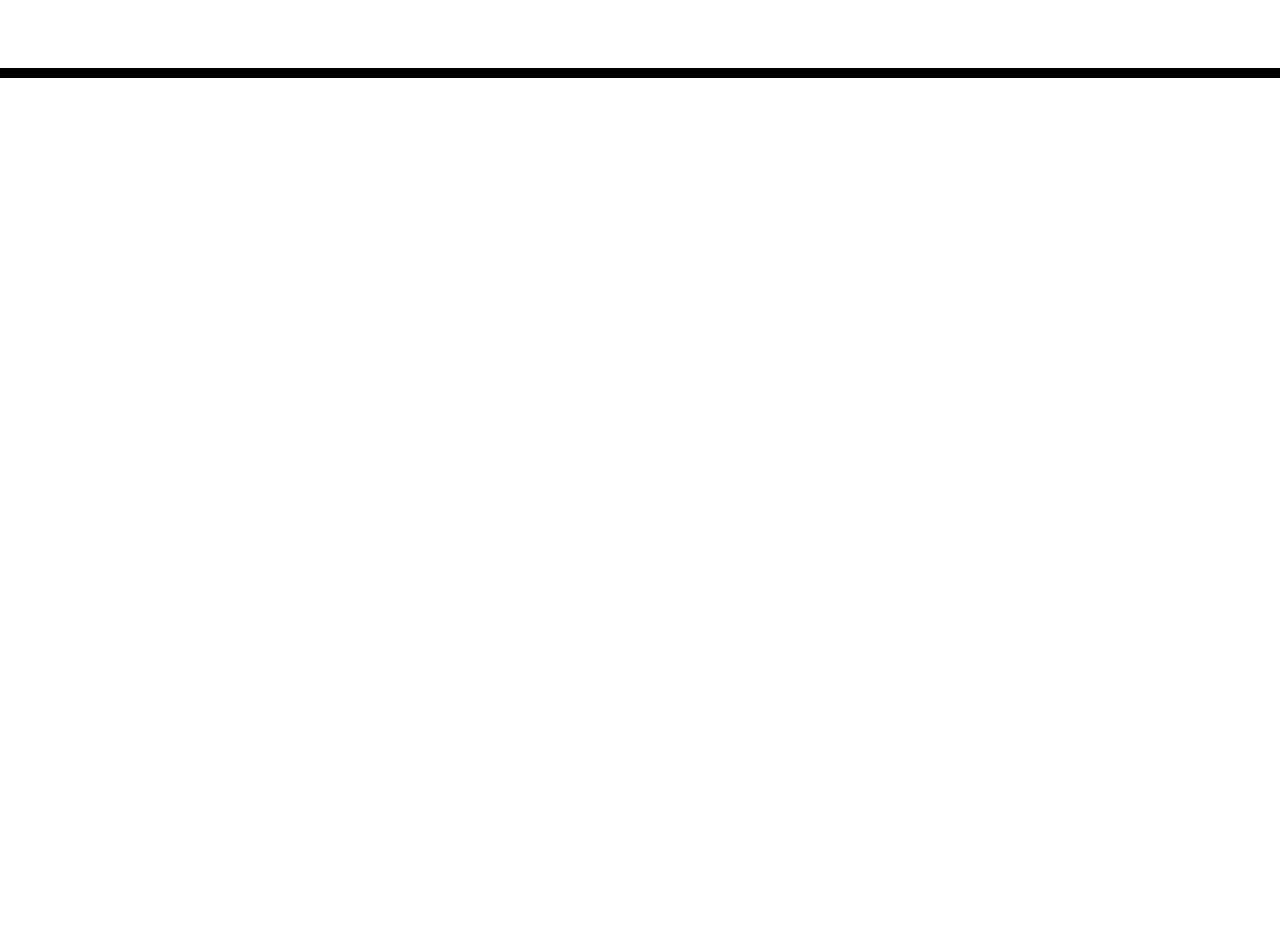
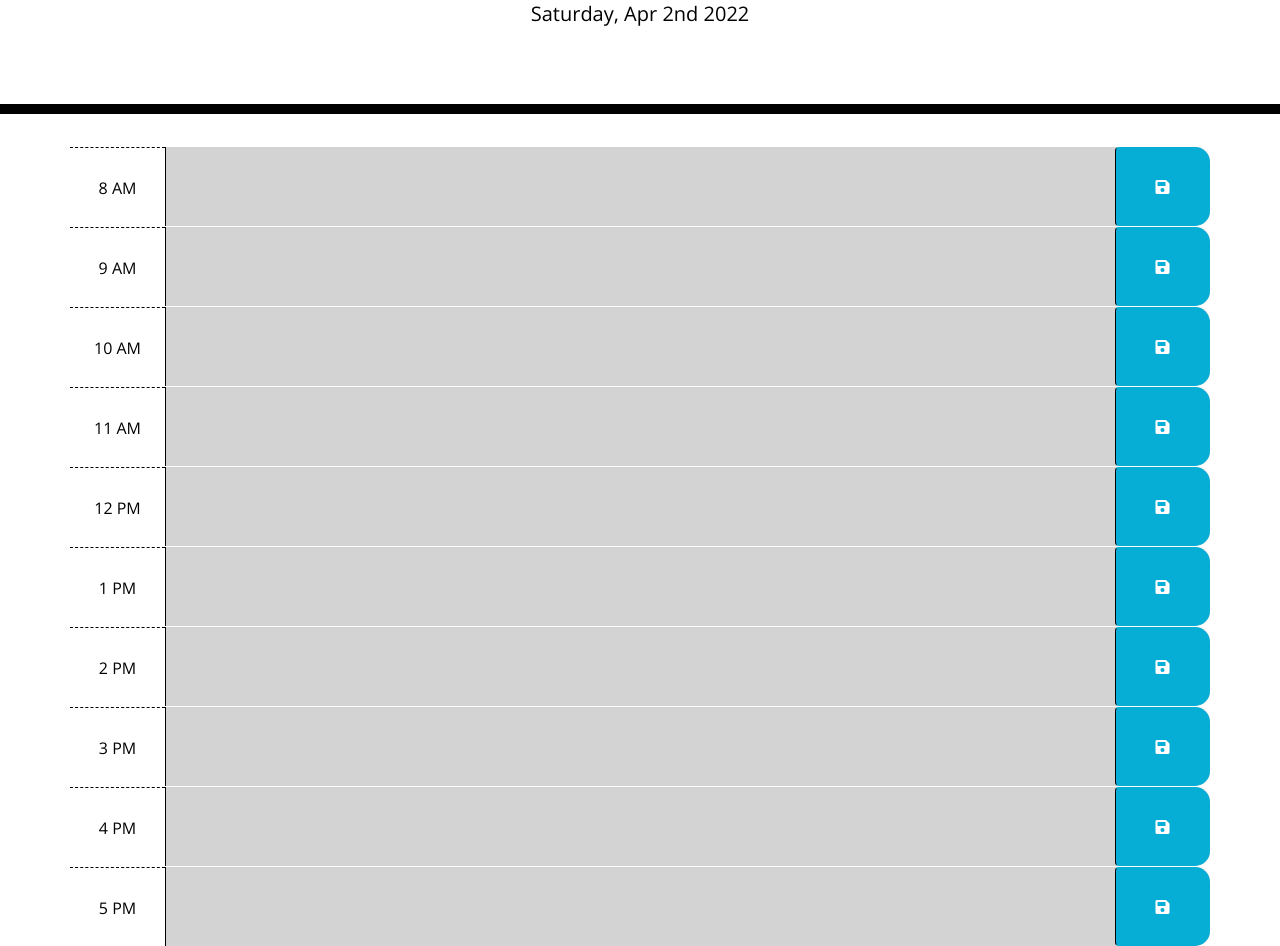
Before and after one commit to mollygove/WK5HW-Gove-Scheduler, a plain HTML site: page index.html in a window 1280 px wide. Shown: the part 190-1136 px from the top of the page. Before the commit the page ends 800 px from the top, so only its background shows below. Drawn offline with nearby package versions, Linux system fonts and the light colour scheme; files that its build step writes are made by us from their sources.

Commit message:
added code

```diff
--- a/Assets/CSS/style.css
+++ b/Assets/CSS/style.css
@@ -1,5 +1,5 @@
 body {
-  font-family: 'Open Sans', sans-serif;
+  font-family: "Open Sans", sans-serif;
   font-size: 16px;
   line-height: 1;
 }
@@ -69,3 +69,25 @@ textarea {
   font-size: 20px;
   transition: all 0.3s ease-in-out;
 }
+
+@media screen and (max-width: 768px), screen and (max-width: 575px) {
+  .row {
+    height: auto;
+    margin-top: 20px;
+  }
+
+  .hour {
+    padding-right: 17%;
+  }
+
+  .saveBtn {
+    border: 0;
+    border-radius: 0.25rem;
+    height: 50px;
+  }
+
+  textarea {
+    min-height: 85px;
+    border: 0;
+  }
+}
--- /dev/null
+++ b/Assets/JS/script.js
@@ -0,0 +1,53 @@
+// Display today's day and date
+var todayDate = moment().format('dddd, MMM Do YYYY');
+$("#currentDay").html(todayDate);
+
+$(document).ready(function () {
+    // saveBtn click listener
+    $(".saveBtn").on("click", function () {
+        var text = $(this).siblings(".description").val();
+        var time = $(this).parent().attr("id");
+
+        localStorage.setItem(time, text);
+    })
+
+    function timeTracker() {
+        //get current number of hours
+        var timeNow = moment().hour();
+
+        $(".time-block").each(function () {
+            var blockTime = parseInt($(this).attr("id").split("hour")[1]);
+
+            if (blockTime < timeNow) {
+                $(this).removeClass("future");
+                $(this).removeClass("present");
+                $(this).addClass("past");
+            }
+            else if (blockTime === timeNow) {
+                $(this).removeClass("past");
+                $(this).removeClass("future");
+                $(this).addClass("present");
+            }
+            else {
+                $(this).removeClass("present");
+                $(this).removeClass("past");
+                $(this).addClass("future");
+
+            }
+        })
+    }
+
+    // Get item from local storage if any
+    $("#hour8 .description").val(localStorage.getItem("hour8"));
+    $("#hour9 .description").val(localStorage.getItem("hour9"));
+    $("#hour10 .description").val(localStorage.getItem("hour10"));
+    $("#hour11 .description").val(localStorage.getItem("hour11"));
+    $("#hour12 .description").val(localStorage.getItem("hour12"));
+    $("#hour13 .description").val(localStorage.getItem("hour13"));
+    $("#hour14 .description").val(localStorage.getItem("hour14"));
+    $("#hour15 .description").val(localStorage.getItem("hour15"));
+    $("#hour16 .description").val(localStorage.getItem("hour16"));
+    $("#hour17 .description").val(localStorage.getItem("hour17"));
+
+    timeTracker();
+})
--- a/index.html
+++ b/index.html
@@ -1,38 +1,125 @@
 <!DOCTYPE html>
 <html lang="en">
+
 <head>
 	<meta charset="UTF-8" />
 	<meta name="viewport" content="width=device-width, initial-scale=1.0" />
 	<meta http-equiv="X-UA-Compatible" content="ie=edge" />
-    <link
-      rel="stylesheet"
-      href="https://stackpath.bootstrapcdn.com/bootstrap/4.3.1/css/bootstrap.min.css"
-    />
-    <link
-      rel="stylesheet"
-      href="https://use.fontawesome.com/releases/v5.8.1/css/all.css"
-      integrity="sha384-50oBUHEmvpQ+1lW4y57PTFmhCaXp0ML5d60M1M7uH2+nqUivzIebhndOJK28anvf"
-      crossorigin="anonymous"
-    />
-    <link
-      href="https://fonts.googleapis.com/css?family=Open+Sans&display=swap"
-      rel="stylesheet"
-    />
-    <link rel="stylesheet" href="style.css" />
-    <title>Work Day Scheduler</title>
+	<link rel="stylesheet" href="https://stackpath.bootstrapcdn.com/bootstrap/4.3.1/css/bootstrap.min.css" />
+	<link rel="stylesheet" href="https://use.fontawesome.com/releases/v5.8.1/css/all.css"
+		integrity="sha384-50oBUHEmvpQ+1lW4y57PTFmhCaXp0ML5d60M1M7uH2+nqUivzIebhndOJK28anvf" crossorigin="anonymous" />
+	<link href="https://fonts.googleapis.com/css?family=Open+Sans&display=swap" rel="stylesheet" />
+	<link rel="stylesheet" href="./Assets/CSS/style.css" />
+	<title>Work Day Scheduler - Challenge 5: Third-Party APIs </title>
 </head>
 
 <body>
+	<!-- Header -->
 	<header class="jumbotron">
 		<h1 class="display-3">Work Day Scheduler</h1>
 		<p class="lead">A simple calendar app for scheduling your work day</p>
 		<p id="currentDay" class="lead"></p>
 	</header>
+
 	<div class="container">
-      <!-- Timeblocks go here -->
+
+		<!-- Timeblocks start here -->
+
+		<div id="hour8" class="row time-block">
+            <div class="col-md-1 hour">
+                8 AM
+            </div>
+            <textarea class="col-md-10 description">
+            </textarea>
+            <button class="btn saveBtn col-md-1"><i class="fas fa-save"></i></button>
         </div>
 
-    <script src="https://cdnjs.cloudflare.com/ajax/libs/jquery/3.2.1/jquery.min.js"></script>
+		<div id="hour9" class="row time-block">
+            <div class="col-md-1 hour">
+                9 AM
+            </div>
+            <textarea class="col-md-10 description">
+            </textarea>
+            <button class="btn saveBtn col-md-1"><i class="fas fa-save"></i></button>
+        </div>
+
+		<div id="hour10" class="row time-block">
+            <div class="col-md-1 hour">
+                10 AM
+            </div>
+            <textarea class="col-md-10 description">
+            </textarea>
+            <button class="btn saveBtn col-md-1"><i class="fas fa-save"></i></button>
+        </div>
+
+		<div id="hour10=1" class="row time-block">
+            <div class="col-md-1 hour">
+                11 AM
+            </div>
+            <textarea class="col-md-10 description">
+            </textarea>
+            <button class="btn saveBtn col-md-1"><i class="fas fa-save"></i></button>
+        </div>
+
+		<div id="hour12" class="row time-block">
+            <div class="col-md-1 hour">
+                12 PM
+            </div>
+            <textarea class="col-md-10 description">
+            </textarea>
+            <button class="btn saveBtn col-md-1"><i class="fas fa-save"></i></button>
+        </div>
+
+		<div id="hour13" class="row time-block">
+            <div class="col-md-1 hour">
+                1 PM
+            </div>
+            <textarea class="col-md-10 description">
+            </textarea>
+            <button class="btn saveBtn col-md-1"><i class="fas fa-save"></i></button>
+        </div>
+
+		<div id="hour14" class="row time-block">
+            <div class="col-md-1 hour">
+                2 PM
+            </div>
+            <textarea class="col-md-10 description">
+            </textarea>
+            <button class="btn saveBtn col-md-1"><i class="fas fa-save"></i></button>
+        </div>
+
+		<div id="hour15" class="row time-block">
+            <div class="col-md-1 hour">
+                3 PM
+            </div>
+            <textarea class="col-md-10 description">
+            </textarea>
+            <button class="btn saveBtn col-md-1"><i class="fas fa-save"></i></button>
+        </div>
+
+		<div id="hour16" class="row time-block">
+            <div class="col-md-1 hour">
+                4 PM
+            </div>
+            <textarea class="col-md-10 description">
+            </textarea>
+            <button class="btn saveBtn col-md-1"><i class="fas fa-save"></i></button>
+        </div>
+
+		<div id="hour17" class="row time-block">
+            <div class="col-md-1 hour">
+                5 PM
+            </div>
+            <textarea class="col-md-10 description">
+            </textarea>
+            <button class="btn saveBtn col-md-1"><i class="fas fa-save"></i></button>
+        </div>
+
+	</div>
+
+	<script src="https://code.jquery.com/jquery-3.4.1.min.js"></script>
 	<script src="https://cdnjs.cloudflare.com/ajax/libs/moment.js/2.24.0/moment.min.js"></script>
+	<script src="./Assets/JS/script.js"></script>
 </body>
+
 </html>
```
Lines whose indentation alone changed are shown as unchanged.
